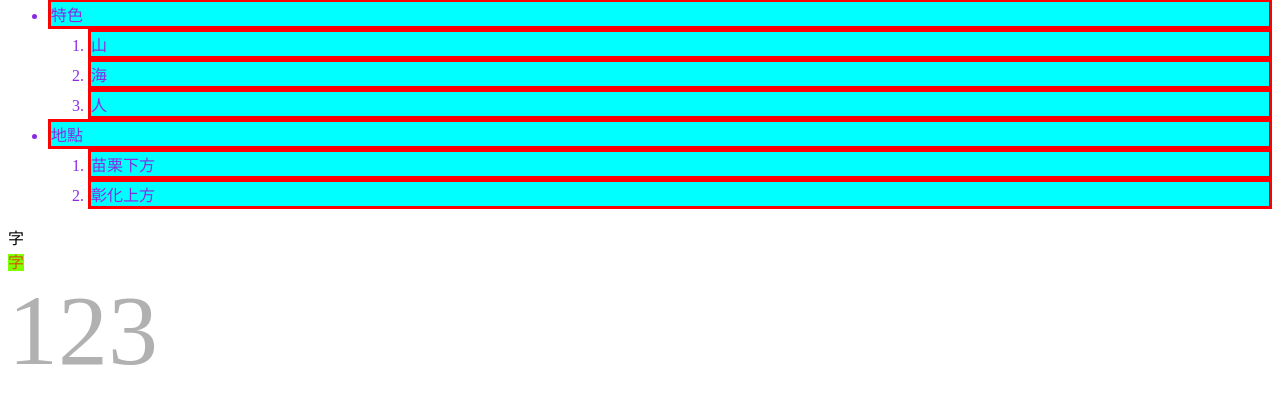
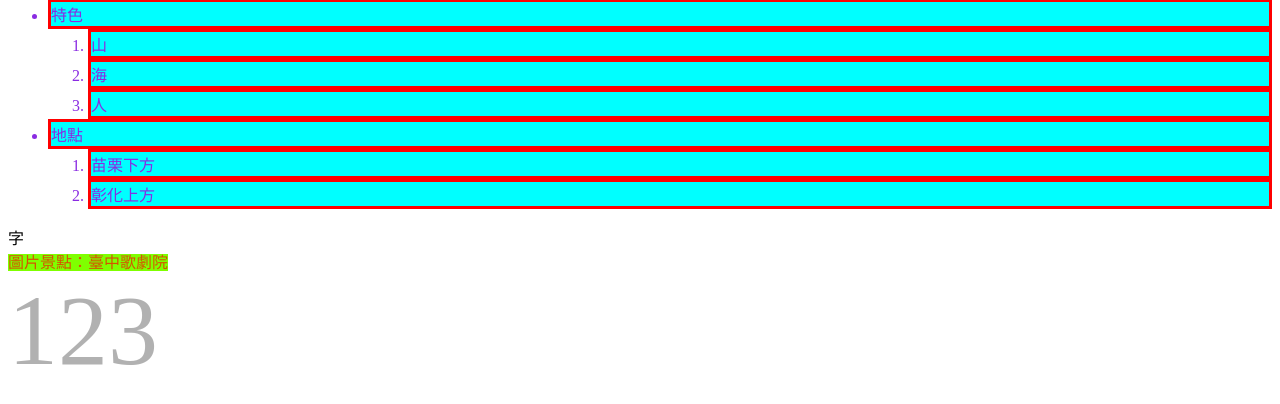
Before and after one commit to RaeBeHt/2023-7-11.github.io, a plain HTML site: page index.html in a window 1280 px wide. Shown: the part 334-738 px from the top of the page. Drawn offline with Linux system fonts and the light colour scheme.

Commit message:
Update index.html

```diff
--- a/index.html
+++ b/index.html
@@ -45,7 +45,7 @@
         </ul>
 
         <div>字</div>
-        <span style="color: rgba(255, 0, 0, 0.673) ; background-color: chartreuse;">字</span><br>
+        <span style="color: rgba(255, 0, 0, 0.673) ; background-color: chartreuse;">圖片景點：臺中歌劇院</span><br>
         <span style="font-family:新細明體;font-size: 100px ; font-weight:500 ; opacity: 0.3;">123</span>
         <span class="abc"></span>
 
```
